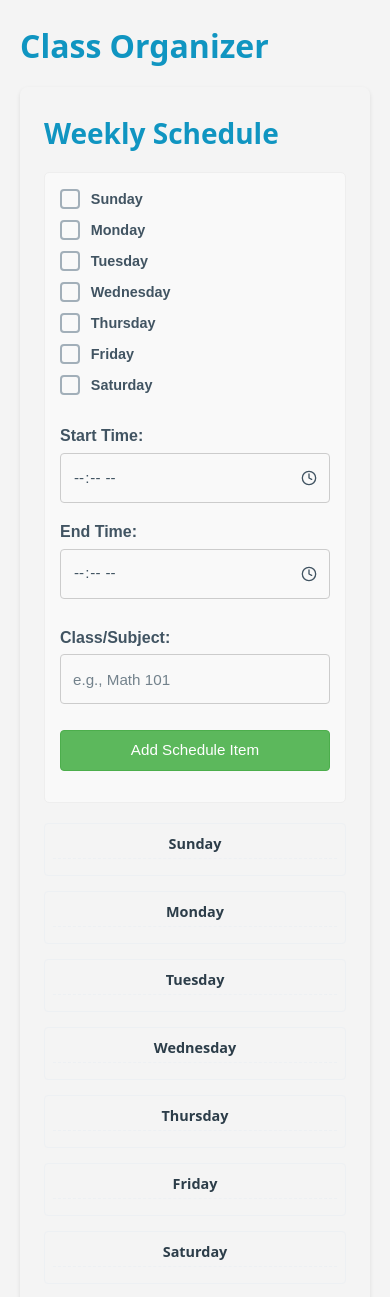
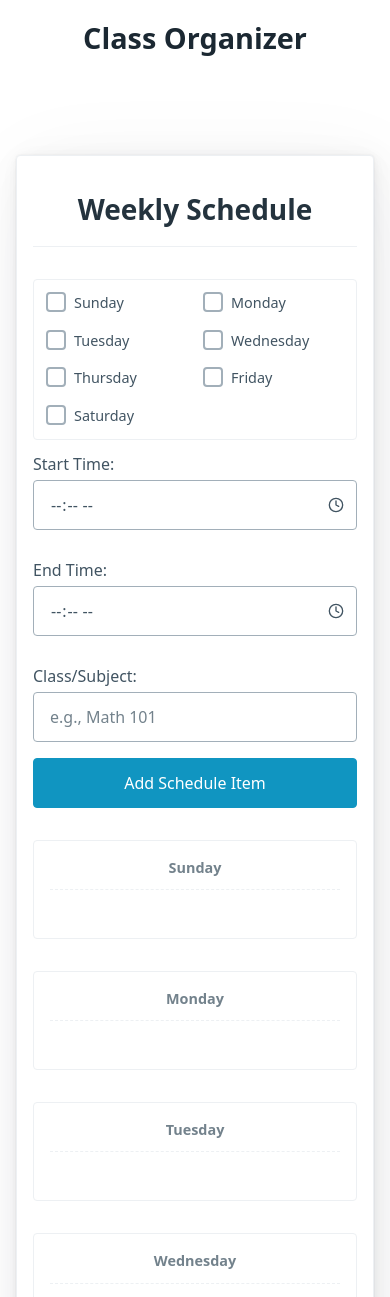
Before and after one commit to anatoliabahumna/project, a plain HTML site: page index.html in a window 390 px wide. Shown: the top 1297 px of the page. Drawn offline with nearby package versions, Linux system fonts and the light colour scheme.

Commit message:
Refine styles and layout for better aesthetics and readability

```diff
--- a/index.html
+++ b/index.html
@@ -12,7 +12,8 @@
 <body>
     <h1>Class Organizer</h1>
 
-    <section id="schedule">
+    <main>
+        <article class="card" id="schedule">
             <h2>Weekly Schedule</h2>
 
             <form id="add-schedule-item-form">
@@ -69,9 +70,9 @@
             <div id="schedule-grid">
                 <!-- Schedule items will be dynamically added here -->
             </div>
-    </section>
+        </article>
 
-    <section id="due-dates">
+        <article class="card" id="due-dates">
             <h2>Due Dates</h2>
 
             <form id="add-due-date-form">
@@ -102,9 +103,9 @@
             <ul id="due-dates-list">
                 <!-- Due date items will be dynamically added here -->
             </ul>
-    </section>
+        </article>
 
-    <section id="activities">
+        <article class="card" id="activities">
             <h2>Activities</h2>
 
             <form id="add-activity-form">
@@ -129,7 +130,8 @@
             <ul id="activities-list">
                 <!-- Activity items will be dynamically added here -->
             </ul>
-    </section>
+        </article>
+    </main>
 
     <script src="script.js"></script>
 </body>
--- a/style.css
+++ b/style.css
@@ -1,195 +1,191 @@
-/* Custom styles on top of Pico.css */
+/* Custom styles complementing Pico.css */
 
+/* Define primary color (use sparingly) */
 :root {
-    --primary: #5cb85c;
+    --primary: #5cb85c; /* Green */
     --primary-hover: #4cae4c;
+    --primary-focus: rgba(92, 184, 92, 0.25);
+    --primary-inverse: #FFF;
+
+    --danger: #d9534f;
+    --danger-hover: #c9302c;
 }
 
+/* General Layout */
 body {
-    max-width: 1200px;
+    max-width: 1100px; /* Slightly narrower for focus */
     margin: 0 auto;
-    padding: 20px;
-    font-family: sans-serif;
-    line-height: 1.6;
-    background-color: #f4f4f4;
+    padding: var(--spacing); /* Use Pico spacing */
+}
+
+main {
+    padding: var(--spacing) 0;
+}
+
+/* Use article tag for sections for semantic meaning and Pico styling */
+article.card {
+    background-color: var(--card-background-color);
+    border: 1px solid var(--card-border-color);
+    border-radius: var(--border-radius);
+    padding: var(--block-spacing-vertical) var(--block-spacing-horizontal);
+    box-shadow: var(--card-box-shadow);
+    margin-bottom: var(--spacing);
 }
 
 h1, h2 {
-    color: var(--primary);
-    margin-bottom: 1rem;
+    text-align: center;
+    margin-bottom: var(--block-spacing-vertical);
 }
 
-section {
-    margin-bottom: 2rem;
-    padding: 1.5rem;
-    border-radius: 8px;
-    box-shadow: 0 2px 4px rgba(0,0,0,0.1);
+h2 {
+    border-bottom: 1px solid var(--muted-border-color);
+    padding-bottom: calc(var(--block-spacing-vertical) / 2);
+    color: var(--h2-color); /* Use Pico's heading color */
+}
+
+/* Forms */
+form {
+    margin-top: var(--block-spacing-vertical);
+    margin-bottom: var(--block-spacing-vertical);
+}
+
+form label {
+    font-weight: var(--font-weight);
+    margin-bottom: calc(var(--form-element-spacing-vertical) / 3); /* Adjust label spacing */
+    display: block; /* Ensure labels are block for spacing */
+}
+
+form .grid > div {
+    margin-bottom: var(--form-element-spacing-vertical);
 }
 
 /* Schedule Grid */
 #schedule-grid {
     display: grid;
-    grid-template-columns: repeat(7, 1fr);
-    gap: 8px;
-    margin-top: 1rem;
+    grid-template-columns: repeat(auto-fit, minmax(120px, 1fr)); /* Responsive columns */
+    gap: var(--grid-spacing-horizontal);
+    margin-top: var(--block-spacing-vertical);
     min-height: 150px;
 }
 
 .schedule-day {
     border: 1px solid var(--muted-border-color);
-    border-radius: 4px;
-    padding: 8px;
+    border-radius: var(--border-radius);
+    padding: var(--block-spacing-horizontal);
+    background-color: var(--card-background-color); /* Match card background */
     min-height: 100px;
 }
 
 .schedule-day h3 {
-    margin: 0 0 8px 0;
+    margin: 0 0 var(--block-spacing-vertical) 0;
     font-size: 0.9em;
     text-align: center;
     border-bottom: 1px dashed var(--muted-border-color);
-    padding-bottom: 3px;
+    padding-bottom: calc(var(--block-spacing-vertical) / 3);
+    color: var(--muted-color);
 }
 
+/* List & Schedule Items */
 .schedule-item, .due-date-item, .activity-item {
-    margin-bottom: 8px;
-    padding: 8px;
-    border-radius: 4px;
-    background-color: rgba(92, 184, 92, 0.1);
-    position: relative;
+    position: relative; /* For delete button positioning */
+    margin-bottom: var(--spacing);
+    padding: var(--block-spacing-vertical) var(--block-spacing-horizontal);
+    border-radius: var(--border-radius);
+    border: 1px solid var(--muted-border-color);
+    background-color: var(--background-color); /* Subtle background */
+    font-size: 0.9rem;
+    line-height: 1.4;
 }
 
+.schedule-item strong, .due-date-item strong, .activity-item strong {
+    display: block;
+    margin-bottom: 0.25rem;
+}
+
+.schedule-item small, .due-date-item small, .activity-item small {
+    color: var(--muted-color);
+    font-size: 0.8em;
+    display: block;
+    margin-top: 0.3rem;
+}
+
+/* Delete Button */
 .delete-btn {
     position: absolute;
-    top: 4px;
-    right: 4px;
-    background-color: #ff6b6b;
-    color: white;
+    top: 5px;
+    right: 5px;
+    background-color: var(--danger);
+    color: var(--primary-inverse);
     border: none;
     border-radius: 50%;
-    width: 20px;
-    height: 20px;
+    width: 22px;
+    height: 22px;
     line-height: 20px;
     text-align: center;
-    font-size: 10px;
+    font-size: 12px; /* Slightly larger */
+    font-weight: bold;
     cursor: pointer;
     padding: 0;
+    box-shadow: none;
+    opacity: 0.7;
+    transition: opacity 0.2s ease-in-out, background-color 0.2s ease-in-out;
 }
 
-.delete-btn:hover {
-    background-color: #e74c3c;
+.delete-btn:hover, .delete-btn:focus {
+    background-color: var(--danger-hover);
+    opacity: 1;
+}
+
+/* Schedule Form Day Checkboxes */
+#days-container {
+    display: grid;
+    grid-template-columns: repeat(auto-fit, minmax(100px, 1fr)); /* Responsive checkboxes */
+    gap: var(--grid-spacing-horizontal);
+    margin-bottom: var(--form-element-spacing-vertical);
+    padding: var(--form-element-spacing-vertical);
+    border: 1px solid var(--muted-border-color);
+    border-radius: var(--border-radius);
+}
+
+.day-checkbox {
+    display: inline-flex;
+    align-items: center;
+}
+
+.day-checkbox input[type="checkbox"] {
+    margin-right: 0.5em;
+}
+
+.day-checkbox label {
+    margin-bottom: 0; /* Override default block label margin */
+    font-size: 0.9em;
+    font-weight: normal;
 }
 
 /* Lists */
 #due-dates-list, #activities-list {
     list-style: none;
     padding: 0;
-}
-
-#due-dates-list li, #activities-list li {
-    position: relative;
-    margin-bottom: 0.8rem;
-    padding: 0.8rem;
-    border-radius: 4px;
-    background-color: rgba(92, 184, 92, 0.1);
-}
-
-.day-checkbox {
-    display: inline-flex;
-    align-items: center;
-    margin-right: 1rem;
-}
-
-.day-checkbox label {
-    margin-left: 0.3rem;
-    font-size: 0.9em;
-}
-
-#days-container {
-    display: flex;
-    flex-wrap: wrap;
-    gap: 0.5rem;
-    margin-bottom: 1rem;
-}
-
-/* Override some Pico.css defaults */
-button {
-    background-color: var(--primary);
-}
-
-button:hover {
-    background-color: var(--primary-hover);
-}
-
-/* Forms */
-form {
-    margin-bottom: 20px;
-    padding: 15px;
-    background-color: #f9f9f9;
-    border: 1px solid #eee;
-    border-radius: 5px;
-    display: flex; /* Basic layout */
-    flex-wrap: wrap; /* Allow items to wrap */
-    gap: 10px; /* Space between elements */
-}
-
-form input[type="text"],
-form input[type="time"],
-form input[type="date"],
-form input[type="datetime-local"],
-form select,
-form button {
-    padding: 8px 12px;
-    border: 1px solid #ccc;
-    border-radius: 4px;
-    font-size: 0.95em;
-}
-
-form button {
-    background-color: #5cb85c;
-    color: white;
-    border-color: #4cae4c;
-    cursor: pointer;
-    transition: background-color 0.2s ease;
-}
-
-form button:hover {
-    background-color: #449d44;
-}
-
-form label {
-    margin-right: 5px;
-    font-weight: bold;
+    margin-top: var(--block-spacing-vertical);
 }
 
 /* --- Responsive Design --- */
 @media (max-width: 768px) {
+    h1 {
+        font-size: 1.8rem; /* Adjust heading size */
+    }
+
     #schedule-grid {
-        grid-template-columns: 1fr;
-        gap: 5px;
+        grid-template-columns: 1fr; /* Stack days vertically */
+        gap: var(--spacing);
     }
 
     .schedule-day {
-        min-height: 50px;
-        margin-bottom: 10px;
+        min-height: 80px; /* Adjust height */
+        margin-bottom: var(--spacing);
     }
 
     #days-container {
-        flex-direction: column;
-        align-items: flex-start;
-    }
-
-    form {
-        flex-direction: column; /* Stack form elements vertically */
-        align-items: stretch; /* Make elements take full width */
-    }
-
-    form input[type="text"],
-    form input[type="time"],
-    form input[type="date"],
-    form input[type="datetime-local"],
-    form select,
-    form button {
-        width: 100%; /* Ensure form elements use available width */
-        box-sizing: border-box; /* Include padding/border in width */
+        grid-template-columns: repeat(auto-fit, minmax(120px, 1fr)); /* Better fit */
     }
 }
```
Lines whose indentation alone changed are shown as unchanged.
